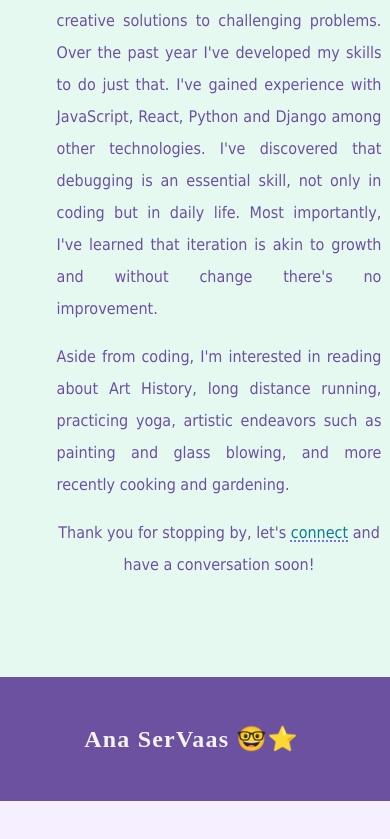
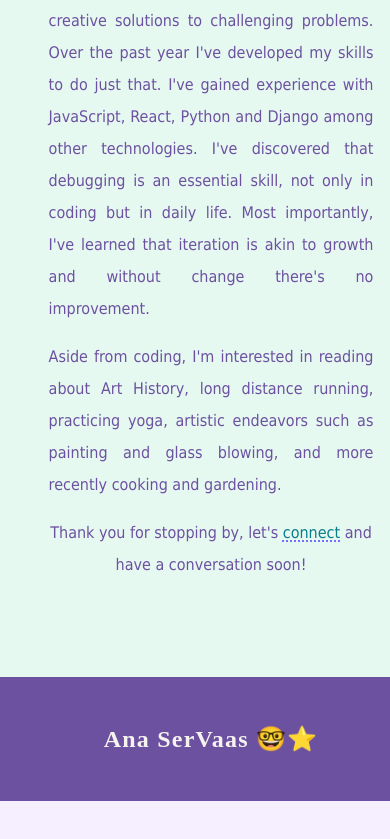
Before and after one commit to anapowa/ana-servaas-portfolio, a React (Create React App) app: page / in a window 390 px wide. Shown: the part 2446-3285 px from the top of the page. Built offline with nearby package versions, Linux system fonts and the light colour scheme.

Commit message:
Added #pie to main rule for margin left (small and larger screens)

```diff
--- a/src/index.css
+++ b/src/index.css
@@ -66,14 +66,13 @@ body {
     margin: 0;
     padding: 0;
 }
-main {
+main, #pie {
     margin-left: 5rem;
     padding: 0;
     overflow: scroll ;
 }
 #pie {
   padding: 3rem;
-  padding-left: 8%;
   font-family: 'Parisienne', cursive;
   letter-spacing: 0.1ch;
   font-weight: 600;
@@ -479,10 +478,11 @@ address a {
       margin-bottom: 5rem;
     }
 
-    main {
+    main, #pie {
       margin: 0;
-      margin-left: 3rem;
+      margin-left: 2rem;
       overflow-x: scroll;
+      overflow-y: scroll;
     }
 
     #landing{
```
